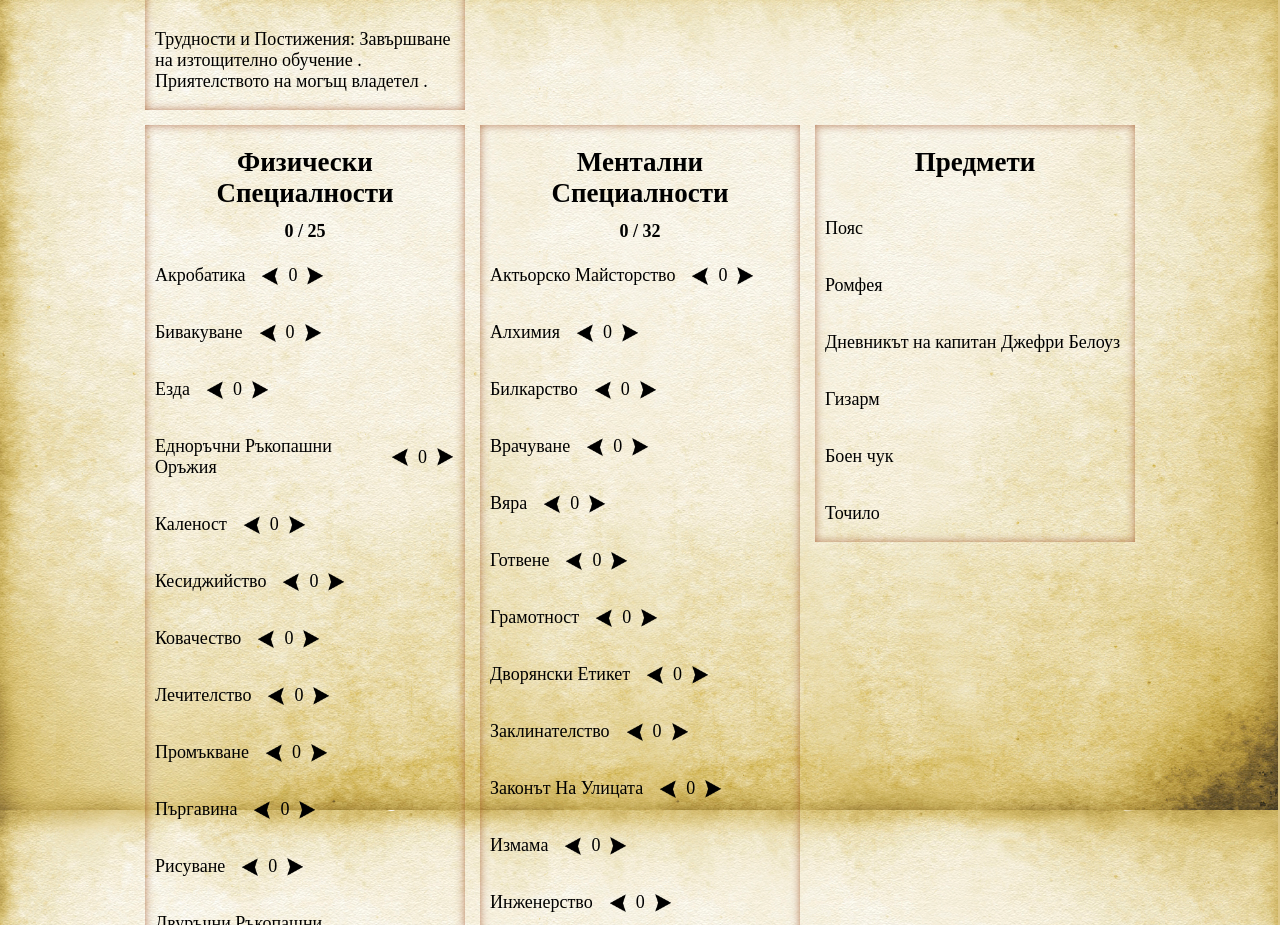
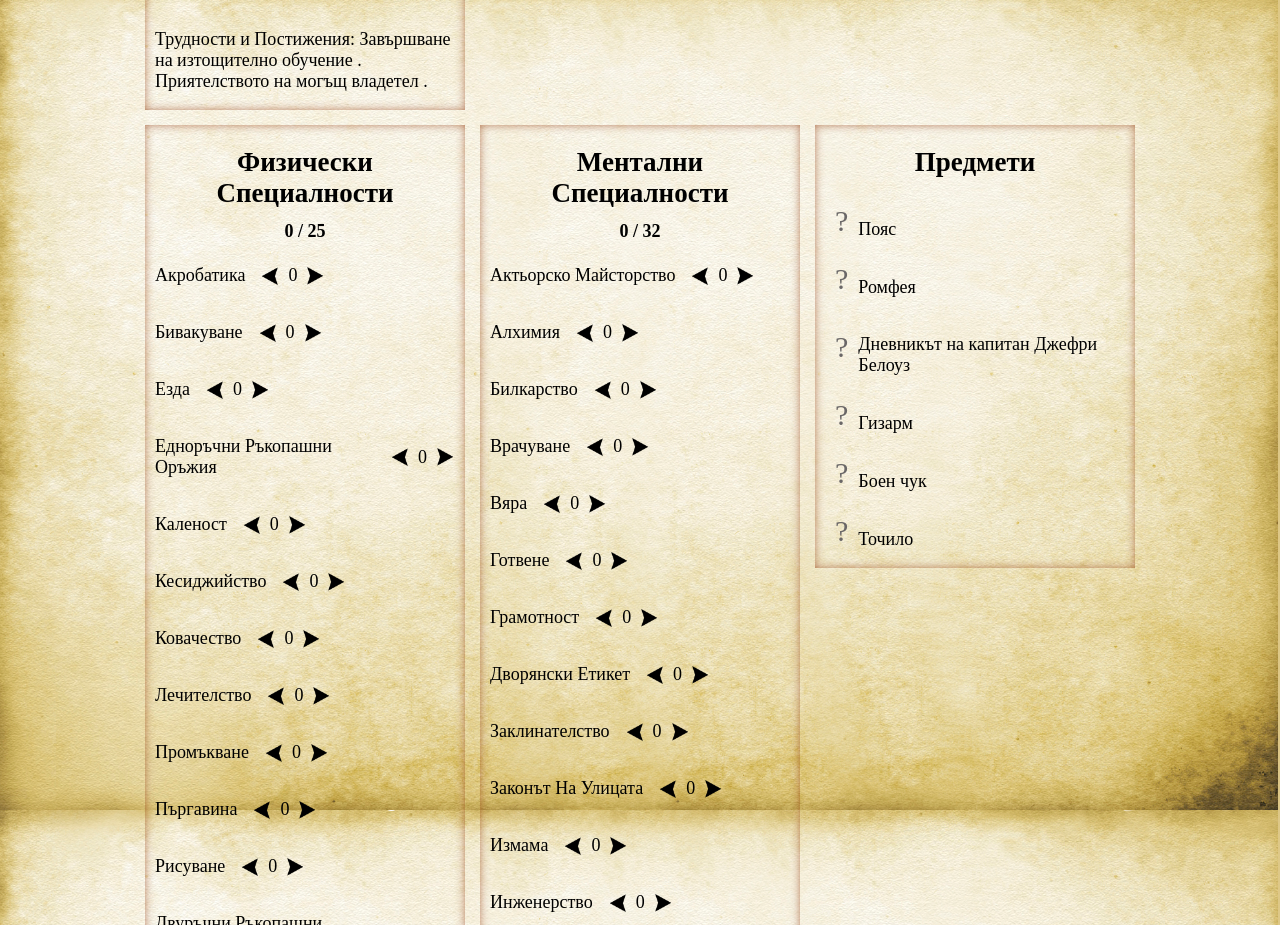
Before and after one commit to tery999/Random-Hero-Generator, a React (Vite) app: page /Quick in a window 1280 px wide. Shown: the part 1680-2605 px from the top of the page. Built offline with nearby package versions, Linux system fonts and the light colour scheme.

Commit message:
Equipment info showing on hover

```diff
--- a/src/Components/Quick/Equipment.tsx
+++ b/src/Components/Quick/Equipment.tsx
@@ -1,10 +1,12 @@
-import { useEffect, useState } from "react";
+import React, { useEffect, useState } from "react";
 import { diceRollFunction, diceRollFunctionZero } from "../../functions/utils";
 import { Equipment, EquipmentInt } from "../../InformationObjects/Equipment";
+import { SubEquipment } from "./SubEquipment";
 
-export function EquipmentComponent (props:any) {
+export function EquipmentComponentFunc (props:any) {
     const reroll = props.reroll;
     const [currentEquipment, setCurrentEquipment] = useState<EquipmentInt[]>();
+
 
     useEffect( ()=> {
         const equipmentNumber = diceRollFunction(9);
@@ -20,13 +22,13 @@ export function EquipmentComponent (props:any) {
     },[reroll])
 
     return (
-        <div>
+        <div className="equipmentDiv">
             <h2>Предмети</h2>
             { currentEquipment?.map( (eq) => {
-               return <div>
-                <p>{eq.Name}</p>
-               </div>
+               return <SubEquipment eq={eq}/>
             })}
         </div>
     )
 }
+
+export const EquipmentComponent = React.memo(EquipmentComponentFunc);
--- a/src/Components/Quick/Quick.css
+++ b/src/Components/Quick/Quick.css
@@ -123,3 +123,37 @@
     margin-top: -10px;
     margin-bottom: 5px;
 }
+
+.equipmentDiv {
+    display: flex;
+    position: relative;
+    justify-content: center;
+    align-items: center;
+}
+
+.questionMark {
+    cursor: pointer;
+    margin-top: 2px;
+    margin-bottom: 2px;
+    position: relative;
+    padding: 10px;
+    bottom: 8px;
+    font-size: 30px;
+    color: rgb(106, 103, 103);
+}
+
+.hiddenEquipment {
+    display: none;
+}
+
+.questionMark:hover ~ .hiddenEquipment {
+    padding-left: 10px;
+    display: block;
+    position: absolute;
+    z-index: 2;
+    left: 10px;
+    bottom: 50px;
+    width: 280px;
+    background-color: aliceblue;
+    font-size: 15px;
+}
--- /dev/null
+++ b/src/Components/Quick/SubEquipment.tsx
@@ -0,0 +1,35 @@
+import { useState } from "react";
+import { EquipmentInt } from "../../InformationObjects/Equipment";
+
+export function SubEquipment(props: any) {
+
+    const eq = props.eq as EquipmentInt;
+    return (
+        <div className="equipmentDiv">
+            <p className="questionMark"> ? </p>
+            <p>{eq.Name}</p>
+
+            <div className="hiddenEquipment">
+                <p>{eq.Name}</p>
+                <p>{eq.Price}</p>
+                <p>{eq.Information}</p>
+            </div>
+        </div>
+    )
+}
+
+// const [hidden, setHidden] = useState(true);
+
+// <div className="equipmentDiv">
+// <p onMouseEnter={() => setHidden(false)}
+//     onMouseLeave={() => setHidden(true)}
+//     className="questionMark"> ? </p>
+// <p>{eq.Name}</p>
+// { !hidden &&
+//     <div className="hiddenEquipment">
+//         <p>{eq.Name}</p>
+//         <p>{eq.Price}</p>
+//         <p>{eq.Information}</p>
+//     </div>
+// }
+// </div>
```
